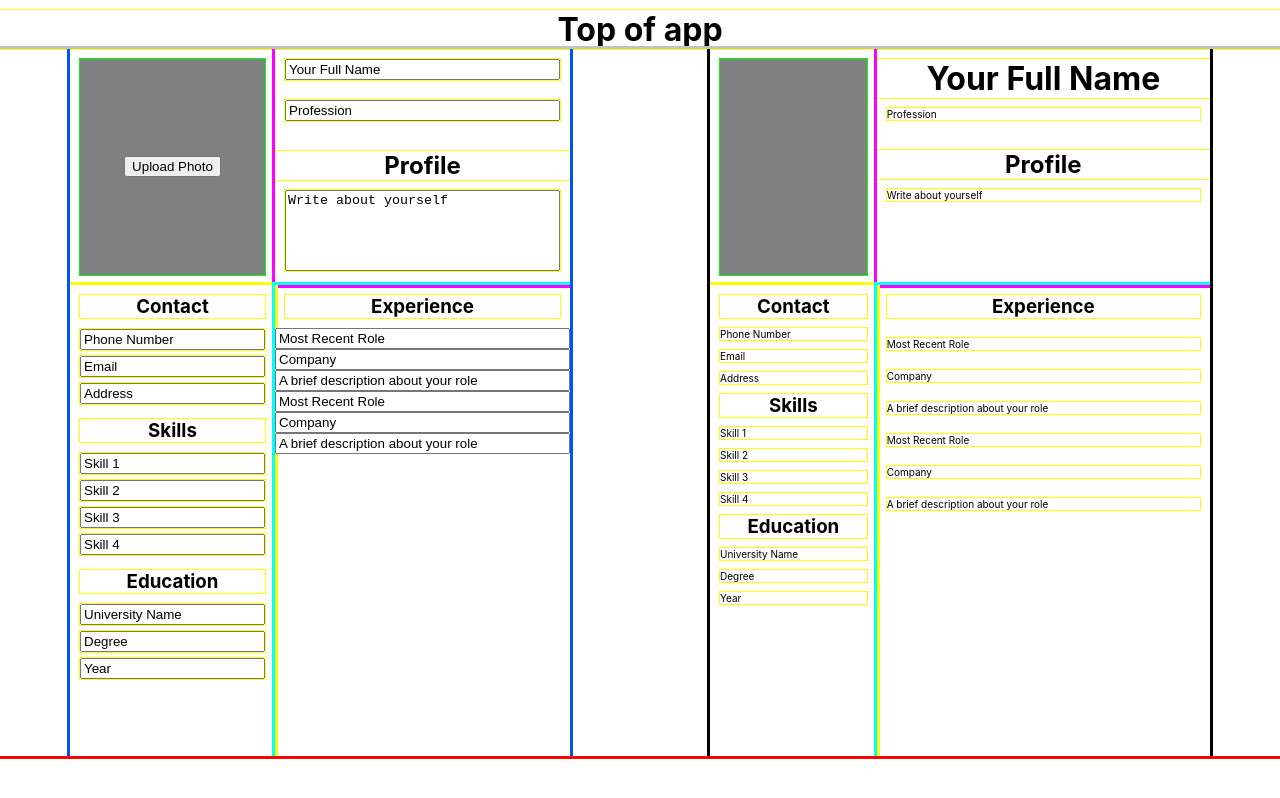
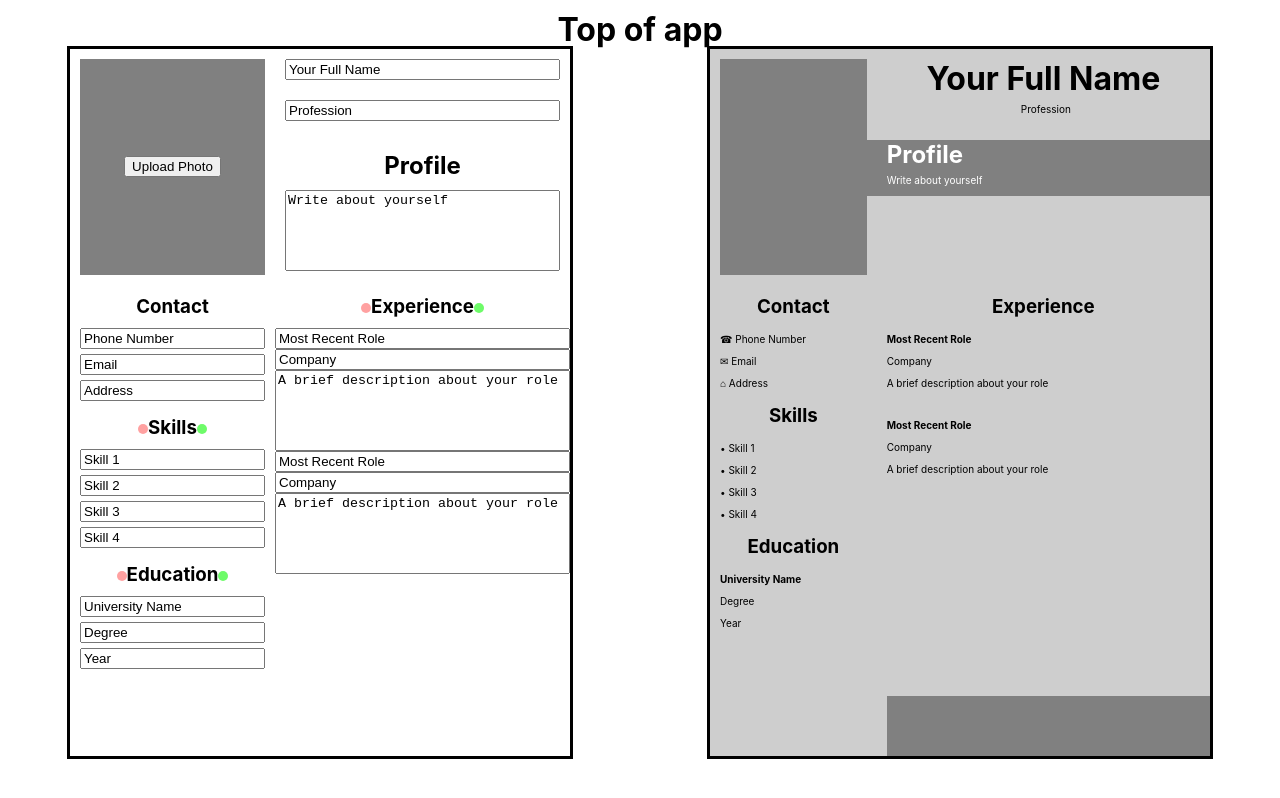
Before and after one commit to GucciGangnam/CV-Builder, a React (Create React App) app: page / in a window 1280 px wide. Built offline with nearby package versions, Linux system fonts and the light colour scheme.

Commit message:
Styles complete, some buttons added but no functionality yet (not happy with their style). -NEXT: add funcs to buttons. -THEN: add print button to bottom of page and add theme selector

```diff
--- a/src/App.css
+++ b/src/App.css
@@ -1,5 +1,4 @@
 .App {
-  outline: 3px solid #ff0000;
 
   display: flex;
   flex-direction: column;
--- a/src/components/EditorScreen.css
+++ b/src/components/EditorScreen.css
@@ -1,5 +1,4 @@
 .EditorScreenBody{
-    outline: 3px solid #c3c3c3;
     display: flex;
     width: 100vw;
     justify-content: space-around;
@@ -7,7 +6,7 @@
 }
 
 .EditorScreen {
-    outline: 3px solid #0051ff;
+    outline: 3px solid #000000;
     width: 500px;
     height: 707px;
     aspect-ratio: 1/1.4142;
@@ -17,7 +16,6 @@
 
 }
     .ProfilePicture {
-        outline: 1px solid #00ff00;
         background-color: gray;
         margin: 10px;
         display: flex;
@@ -26,59 +24,59 @@
     }
 
     .TopColumn {
-        outline: 3px solid #ff00ff;
         display: flex;
         flex-direction: column;
     }
         h3 {
-            outline: 1px solid #ffff00;
             margin: 10px;
             text-align: center;
         }
         .NameInput {
-            outline: 1px solid #ffff00;
             margin: 10px;
         }
         .ProfessionInput {
-            outline: 1px solid #ffff00;
             margin: 10px;
         }
         .ProfileInput {
-            outline: 1px solid #ffff00;
             margin: 10px;
             resize: none;
         }
 
 
     .LeftColumn {
-        outline: 3px solid #ffff00;
+
+        display: flex;
+        flex-direction: column;
     }
         .ContactInput{
-            outline: 1px solid #ffff00;
             margin-left: 10px;
             margin-right: 10px;
             margin-bottom: 5px;
         }
 
         .SkillsInput {
-            outline: 1px solid #ffff00;
+
             margin-left: 10px;
             margin-right: 10px;
             margin-bottom: 5px;
         }
 
         .EducationInput{
-            outline: 1px solid #ffff00;
+
             margin-left: 10px;
             margin-right: 10px;
             margin-bottom: 5px;
         }
 
     .BodyColumn {
-        outline: 3px solid #00ffff;
         display: flex;
         flex-direction: column;
     }
+
+        .ExperienceInput {
+            resize: none;
+
+        }
 
 
 
@@ -87,6 +85,7 @@
 
 .PreviewScreen {
     outline: 3px solid #000000;
+    background-color: rgb(206, 206, 206);
     width: 500px;
     height: 707px;
     aspect-ratio: 1/1.4142;
@@ -95,22 +94,79 @@
     grid-template-rows: 1fr 2fr;
 }
     h1{
-        outline: 1px solid yellow;
         margin: 0px;
         margin-top: 10px;
         text-align: center;
     }
 
     h2{
-        outline: 1px solid yellow;
         margin: 0px;
         margin-top: 20px;
         text-align: center;
     }
 
     p{
-        outline: 1px solid yellow;
-        margin: 10px;
+        margin: 5px;
+        margin-left: 10px;
         font-size: 10px;
 
     }
+
+.ProfessionLabel{
+    text-align: center;
+}
+
+    .ProfileTitle {
+        text-align: left;
+        background-color: gray;
+        margin-left: -10px;
+        padding-left: 20px;
+        padding-bottom: 5px;
+        width: calc(100% - 10px);
+
+        color: white;
+    }
+    .ProfileBody {
+        background-color: gray;
+        margin-top: 0px;
+        margin-left: -10px;
+        padding-left: 20px;
+        padding-bottom: 10px;
+        width: calc(100% - 10px);
+
+
+        color: white;
+    }
+
+    .PreviewFooter{
+        background-color: gray;
+        margin-top: auto;
+        margin-left: 10px;
+        height: 60px;
+    }
+
+    /* Plus and minus buttons  */
+
+    .minusBtn {
+        all: unset;
+        background-color: rgb(255, 161, 161);
+        border-radius: 100%;
+
+        width: 10px;
+        height: 10px;
+    }
+        .minusBtn:hover {
+            background-color: rgb(255, 0, 0);
+        }
+
+    .PlusBtn {
+        all: unset;
+        background-color: rgb(110, 251, 105);
+        border-radius: 100%;
+
+        width: 10px;
+        height: 10px;
+    }
+        .PlusBtn:hover {
+            background-color: rgb(0, 255, 0);
+        }
--- a/src/components/EditorScreen.js
+++ b/src/components/EditorScreen.js
@@ -67,6 +67,7 @@ const [description2, setDescription2] = useState('A brief description about your
                             type="text"
                             value={profile}
                             rows="5"
+                            maxLength={300}
                             onChange={(e) => setProfile(e.target.value)}
                             required
                         />
@@ -93,7 +94,7 @@ const [description2, setDescription2] = useState('A brief description about your
                             required
                         />
 
-                    <h3>Skills</h3>
+                    <h3><button className='minusBtn'></button>Skills<button className='PlusBtn'></button></h3>
                     <input className='SkillsInput'
                             type="text"
                             value={skill1}
@@ -120,7 +121,7 @@ const [description2, setDescription2] = useState('A brief description about your
                         />
 
 
-                    <h3>Education</h3>
+                    <h3><button className='minusBtn'></button>Education<button className='PlusBtn'></button></h3>
                     <input className='EducationInput'
                             type="text"
                             value={university}
@@ -142,7 +143,7 @@ const [description2, setDescription2] = useState('A brief description about your
                 </div>
 
                 <div className='BodyColumn'>
-                <h3>Experience</h3>
+                <h3><button className='minusBtn'></button>Experience<button className='PlusBtn'></button></h3>
                 <input className='ExperienceInput'
                             type="text"
                             value={role1}
@@ -155,9 +156,11 @@ const [description2, setDescription2] = useState('A brief description about your
                             onChange={(e) => setCompany1(e.target.value)}
                             required
                         />
-                    <input className='ExperienceInput'
+                    <textarea className='ExperienceInput'
                             type="text"
+                            rows="5"
                             value={description1}
+                            maxLength={300}
                             onChange={(e) => setDescription1(e.target.value)}
                             required
                         />
@@ -173,9 +176,11 @@ const [description2, setDescription2] = useState('A brief description about your
                             onChange={(e) => setCompany2(e.target.value)}
                             required
                         />
-                    <input className='ExperienceInput'
+                    <textarea className='ExperienceInput'
                             type="text"
+                            rows="5"
                             value={description2}
+                            maxLength={300}
                             onChange={(e) => setDescription2(e.target.value)}
                             required
                         />
@@ -193,40 +198,44 @@ const [description2, setDescription2] = useState('A brief description about your
 
                 <div className="TopColumn">
                     <h1>{name}</h1>
-                    <p>{profession} </p>
-                    <h2>Profile</h2>
-                    <p>{profile}</p>
+                    <p className='ProfessionLabel'>{profession} </p>
+                    <h2 className='ProfileTitle'>Profile</h2>
+                    <p className='ProfileBody'>{profile}</p>
                 </div>
 
                 <div className='LeftColumn'>
                     <h3>Contact</h3>
-                    <p>{number}</p>
-                    <p>{email}</p>
-                    <p>{address}</p>
+                    <p>☎ {number}</p>
+                    <p>✉ {email}</p>
+                    <p>⌂ {address}</p>
 
                     <h3>Skills</h3>
-                    <p>{skill1}</p>
-                    <p>{skill2}</p>
-                    <p>{skill3}</p>
-                    <p>{skill4}</p>
+                    <p>• {skill1}</p>
+                    <p>• {skill2}</p>
+                    <p>• {skill3}</p>
+                    <p>• {skill4}</p>
 
 
 
                     <h3>Education</h3>
-                    <p>{university}</p>
+                    <p><strong>{university}</strong></p>
                     <p>{degree}</p>
                     <p>{year}</p>
                 </div>
 
                 <div className='BodyColumn'>
-                <h3>Experience</h3>
-                <p>{role1}</p>
-                <p>{company1}</p>
-                <p>{description1}</p>
-                <p>{role2}</p>
-                <p>{company2}</p>
-                <p>{description2}</p>
+                    <h3>Experience</h3>
+                    <p><strong>{role1}</strong></p>
+                    <p>{company1}</p>
+                    <p>{description1}</p>
+                    <p></p>
+                    <p></p>
+                    <p><strong>{role2}</strong></p>
+                    <p>{company2}</p>
+                    <p>{description2}</p>
 
+                    <div className='PreviewFooter'>
+                    </div>
 
                 </div>
 
```
